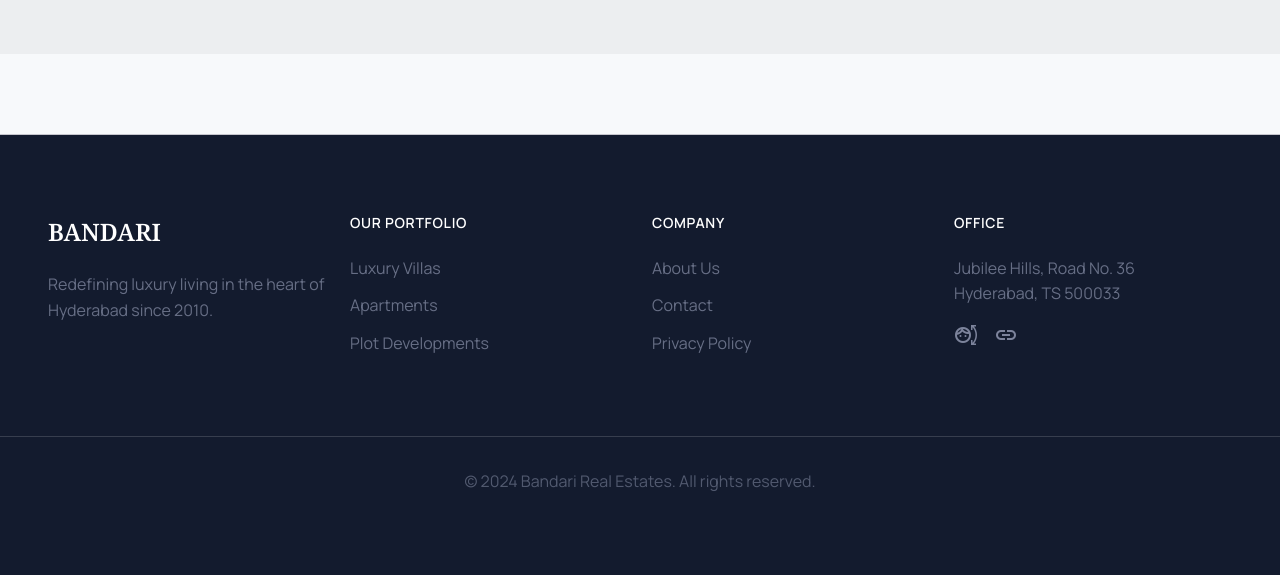
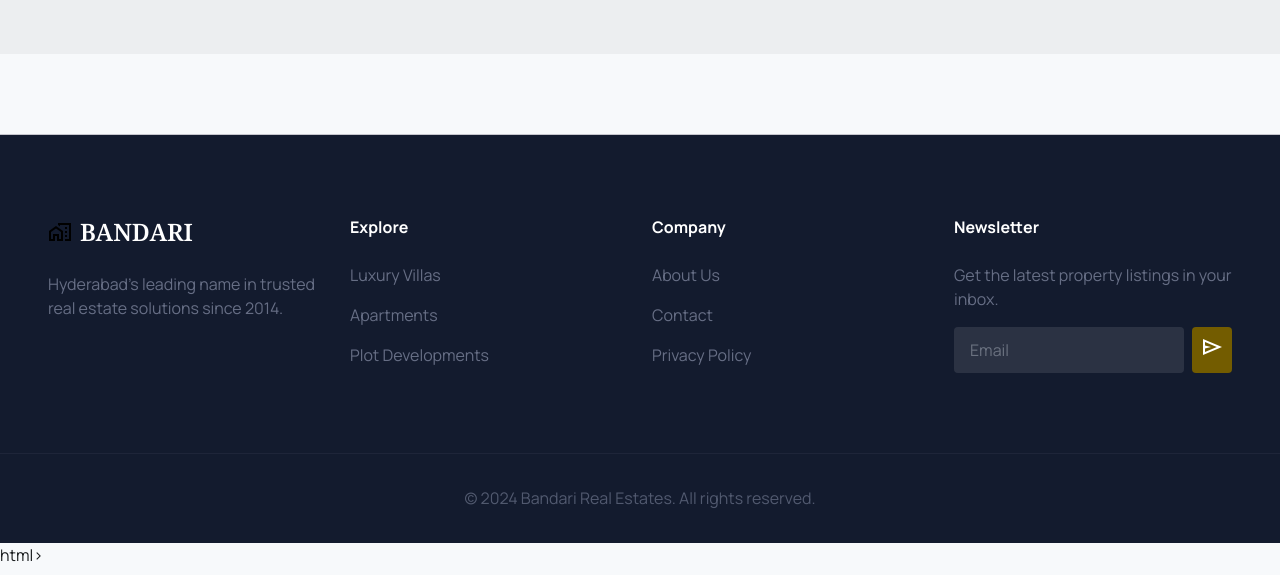
Before and after one commit to prateekc37-lgtm/Bandari-Real-Estates, a plain HTML site: page services.html in a window 1280 px wide. Shown: the part 2047-2622 px from the top of the page. Drawn offline with nearby package versions, Linux system fonts and the light colour scheme.

Commit message:
Update services.html

```diff
--- a/services.html
+++ b/services.html
@@ -122,11 +122,12 @@
 <span class="material-symbols-outlined text-primary text-2xl" data-icon="home_work">home_work</span>
 <span class="font-headline-md text-headline-md tracking-tighter text-primary">BANDARI</span>
 </div>
-<nav class="hidden md:flex items-center gap-8">
-<a class="text-on-surface-variant hover:text-secondary transition-colors font-label-md text-label-md" href="#">Luxury Villas</a>
-<a class="text-on-surface-variant hover:text-secondary transition-colors font-label-md text-label-md" href="#">Apartments</a>
-<a class="text-secondary font-bold border-b-2 border-secondary font-label-md text-label-md" href="#">Services</a>
-<a class="text-on-surface-variant hover:text-secondary transition-colors font-label-md text-label-md" href="#">About Us</a>
+<nav class="hidden md:flex gap-8">
+<a href="index.html">Home</a>
+<a href="properties.html">Properties</a>
+<a href="services.html">Developments</a>
+<a href="about.html">About Us</a>
+<a href="contact.html">Contact</a>
 </nav>
 <button class="bg-secondary text-on-secondary px-6 py-2 rounded-full font-label-md text-label-md active:scale-95 transition-transform duration-200">
                 Enquire Now
@@ -255,52 +256,82 @@
 </section>
 </main>
 <!-- Footer -->
-<footer class="w-full bg-primary-container dark:bg-surface-container-lowest border-t border-outline-variant py-section-gap">
-<div class="grid grid-cols-1 md:grid-cols-4 gap-gutter px-margin-mobile md:px-margin-desktop max-w-container-max mx-auto">
-<div class="col-span-1 md:col-span-1">
-<span class="font-headline-sm text-headline-sm text-on-primary dark:text-primary mb-6 block">BANDARI</span>
-<p class="font-body-md text-body-md text-on-primary-container/80 mb-6">Redefining luxury living in the heart of Hyderabad since 2010.</p>
+<!-- Footer -->
+<footer class="w-full bg-primary-container dark:bg-surface-container-lowest border-t border-outline-variant">
+  <div class="grid grid-cols-1 md:grid-cols-4 gap-gutter px-margin-mobile md:px-margin-desktop py-section-gap max-w-container-max mx-auto">
+
+    <!-- Brand -->
+    <div class="md:col-span-1">
+      <div class="flex items-center gap-2 mb-6">
+        <span class="material-symbols-outlined text-primary dark:text-primary">home_work</span>
+        <span class="font-headline-sm text-headline-sm text-on-primary dark:text-primary">BANDARI</span>
       </div>
+      <p class="text-on-primary-container/80 mb-6">
+        Hyderabad's leading name in trusted real estate solutions since 2014.
+      </p>
+    </div>
+
+    <!-- Explore -->
     <div>
-<h4 class="text-on-primary font-label-md text-label-md mb-6 uppercase">Our Portfolio</h4>
-<ul class="space-y-3">
-<li><a class="text-on-primary-container/80 hover:text-on-primary transition-transform hover:translate-x-1 block font-body-md text-body-md" href="#">Luxury Villas</a></li>
-<li><a class="text-on-primary-container/80 hover:text-on-primary transition-transform hover:translate-x-1 block font-body-md text-body-md" href="#">Apartments</a></li>
-<li><a class="text-on-primary-container/80 hover:text-on-primary transition-transform hover:translate-x-1 block font-body-md text-body-md" href="#">Plot Developments</a></li>
+      <h4 class="text-on-primary font-bold mb-6">Explore</h4>
+      <ul class="space-y-4">
+        <li><a class="text-on-primary-container/80 hover:text-on-primary hover:translate-x-1 transition-transform inline-block" href="properties.html">Luxury Villas</a></li>
+        <li><a class="text-on-primary-container/80 hover:text-on-primary hover:translate-x-1 transition-transform inline-block" href="properties.html">Apartments</a></li>
+        <li><a class="text-on-primary-container/80 hover:text-on-primary hover:translate-x-1 transition-transform inline-block" href="properties.html">Plot Developments</a></li>
       </ul>
     </div>
+
+    <!-- Company -->
     <div>
-<h4 class="text-on-primary font-label-md text-label-md mb-6 uppercase">Company</h4>
-<ul class="space-y-3">
-<li><a class="text-on-primary-container/80 hover:text-on-primary transition-transform hover:translate-x-1 block font-body-md text-body-md" href="#">About Us</a></li>
-<li><a class="text-on-primary-container/80 hover:text-on-primary transition-transform hover:translate-x-1 block font-body-md text-body-md" href="#">Contact</a></li>
-<li><a class="text-on-primary-container/80 hover:text-on-primary transition-transform hover:translate-x-1 block font-body-md text-body-md" href="#">Privacy Policy</a></li>
+      <h4 class="text-on-primary font-bold mb-6">Company</h4>
+      <ul class="space-y-4">
+        <li><a class="text-on-primary-container/80 hover:text-on-primary hover:translate-x-1 transition-transform inline-block" href="about.html">About Us</a></li>
+        <li><a class="text-on-primary-container/80 hover:text-on-primary hover:translate-x-1 transition-transform inline-block" href="contact.html">Contact</a></li>
+        <li><a class="text-on-primary-container/80 hover:text-on-primary hover:translate-x-1 transition-transform inline-block" href="#">Privacy Policy</a></li>
       </ul>
     </div>
+
+    <!-- Newsletter -->
     <div>
-<h4 class="text-on-primary font-label-md text-label-md mb-6 uppercase">Office</h4>
-<p class="font-body-md text-body-md text-on-primary-container/80">Jubilee Hills, Road No. 36<br/>Hyderabad, TS 500033</p>
-<div class="mt-4 flex gap-4">
-<span class="material-symbols-outlined text-on-primary-container" data-icon="facebook">face_nod</span>
-<span class="material-symbols-outlined text-on-primary-container" data-icon="link">link</span>
+      <h4 class="text-on-primary font-bold mb-6">Newsletter</h4>
+      <p class="text-on-primary-container/80 mb-4">
+        Get the latest property listings in your inbox.
+      </p>
+
+      <div class="flex gap-2">
+        <input class="bg-white/10 border-0 rounded px-4 py-2 text-white w-full" placeholder="Email" type="email" required />
+        <button class="bg-secondary p-2 rounded">
+          <span class="material-symbols-outlined text-white">send</span>
+        </button>
       </div>
     </div>
+
   </div>
-<div class="mt-section-gap pt-8 border-t border-outline-variant/20 px-margin-mobile md:px-margin-desktop max-w-container-max mx-auto text-center">
-<p class="font-body-md text-body-md text-on-primary-container/60">© 2024 Bandari Real Estates. All rights reserved.</p>
+
+  <!-- Copyright -->
+  <div class="border-t border-on-primary-container/10 py-8 px-margin-mobile text-center text-on-primary-container/60 text-body-md">
+    © 2024 Bandari Real Estates. All rights reserved.
   </div>
 </footer>
+
 <!-- BottomNavBar (Mobile Only) -->
 <div class="md:hidden fixed bottom-4 left-1/2 -translate-x-1/2 w-[calc(100%-32px)] max-w-md rounded-full z-50 bg-surface/80 backdrop-blur-md shadow-2xl border border-outline-variant/30 overflow-hidden">
+
   <div class="flex justify-around items-center p-2">
-<a class="flex flex-1 items-center justify-center gap-2 py-3 px-6 text-on-surface hover:opacity-90 active:scale-95 transition-transform font-label-md text-label-md" href="https://wa.me/#">
-<span class="material-symbols-outlined text-on-tertiary-container" data-icon="chat">chat</span>
-<span>WhatsApp</span>
+
+    <!-- WhatsApp -->
+    <a class="flex flex-1 items-center justify-center gap-2 py-3 px-6 text-on-surface"
+       href="https://wa.me/919999999999">
+      <span class="material-symbols-outlined" style="font-variation-settings: 'FILL' 1;">chat</span>
+      <span class="font-label-md text-label-md">WhatsApp</span>
     </a>
-<a class="flex flex-1 items-center justify-center gap-2 py-3 px-6 bg-on-tertiary-container text-on-tertiary rounded-full hover:opacity-90 active:scale-95 transition-transform font-label-md text-label-md" href="tel:#">
-<span class="material-symbols-outlined" data-icon="call">call</span>
-<span>Call Now</span>
+
+    <!-- Call Now -->
+    <a class="flex flex-1 items-center justify-center gap-2 py-3 px-6 bg-on-tertiary-container text-on-tertiary rounded-full shadow-lg"
+       href="tel:+919999999999">
+      <span class="material-symbols-outlined" style="font-variation-settings: 'FILL' 1;">call</span>
+      <span class="font-label-md text-label-md">Call Now</span>
     </a>
+
   </div>
-</div>
-</body></html>
+</div>html>
```
Lines whose indentation alone changed are shown as unchanged.
